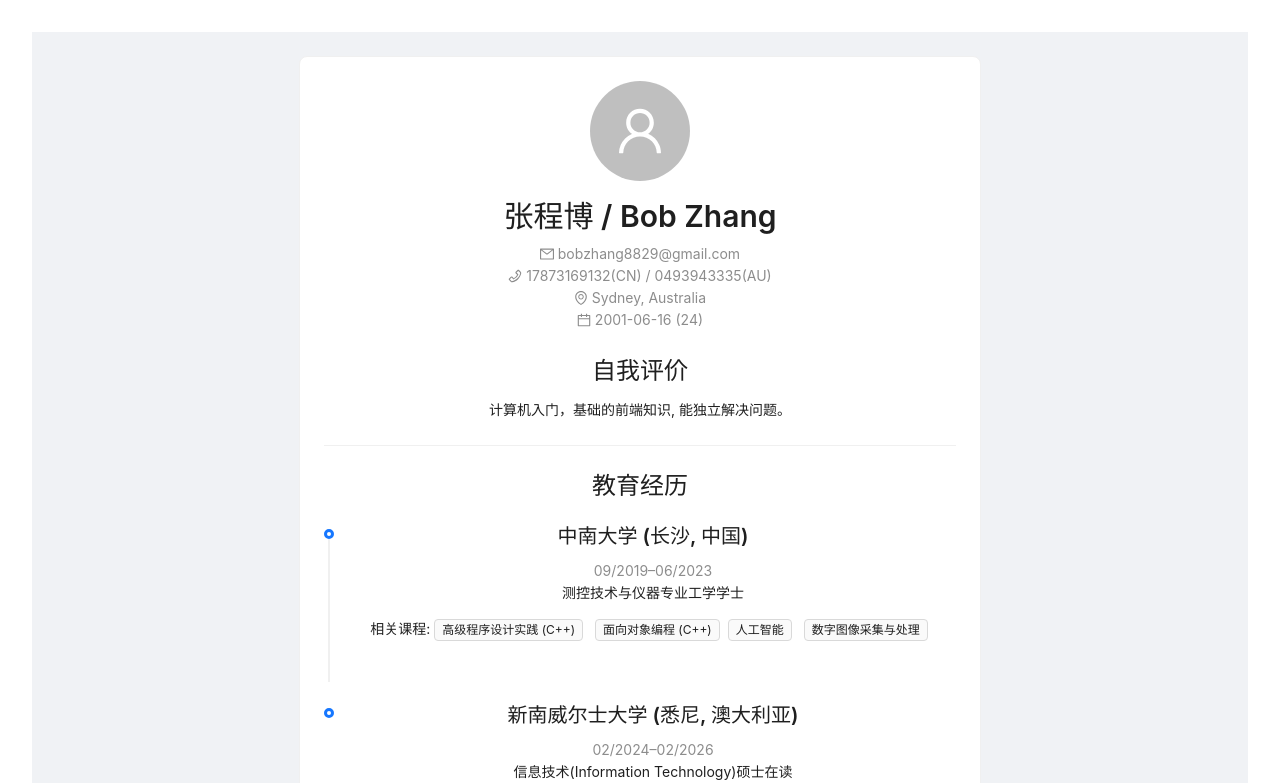
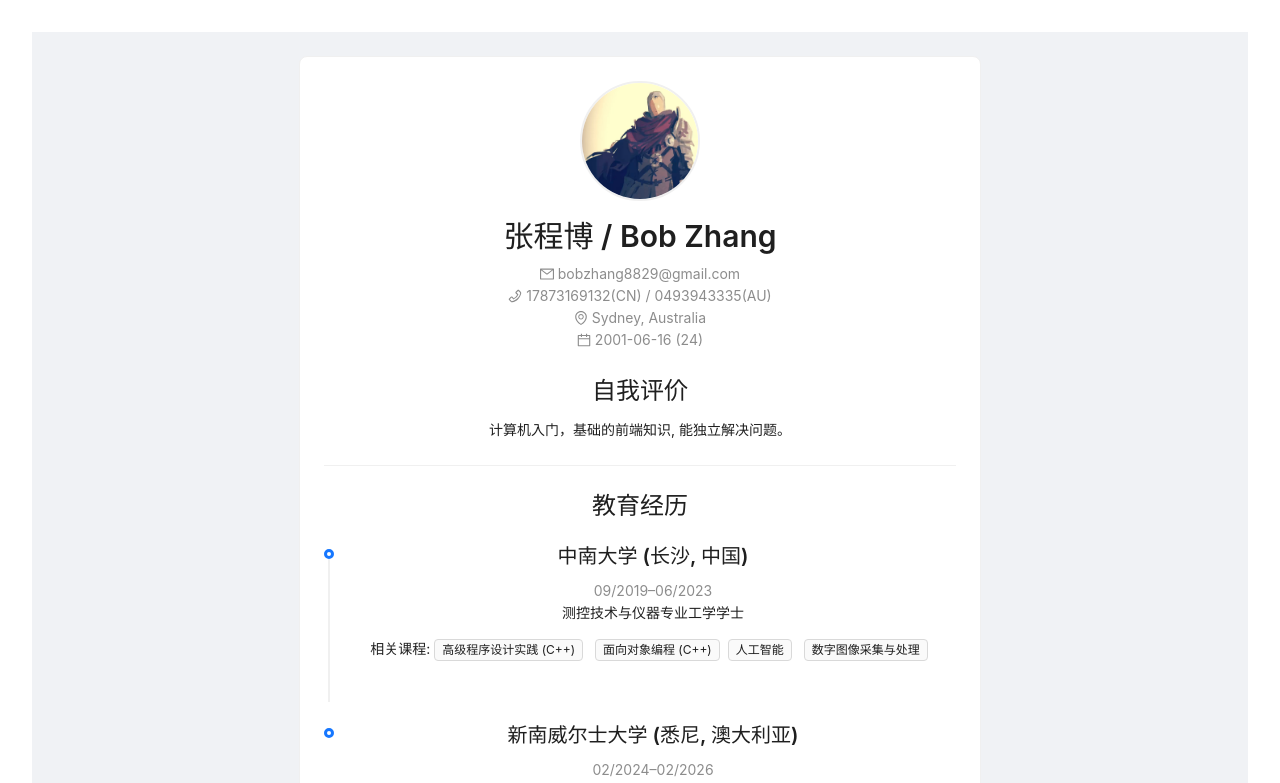
Before and after one commit to ARE404/MyWebsite, a React (Vite) app in the folder MyWebsite/: page / in a window 1280 px wide. Shown: the top 783 px of the page. Built offline with nearby package versions, Linux system fonts and the light colour scheme.

Commit message:
add profile pic

```diff
--- a/MyWebsite/src/pages/AboutMe.jsx
+++ b/MyWebsite/src/pages/AboutMe.jsx
@@ -1,5 +1,6 @@
 import { Card, Typography, Divider, Timeline, List, Tag, Row, Col, Avatar, Space } from 'antd';
 import { EnvironmentOutlined, MailOutlined, PhoneOutlined, CalendarOutlined, UserOutlined } from '@ant-design/icons';
+import avatarImage from '../assets/images/ds3.jpeg';  // 正确导入图片
 
 const { Title, Text, Paragraph } = Typography;
 
@@ -11,16 +12,25 @@ const AboutMe = () => {
                     <Card>
                         {/* Header Section */}
                         <div style={{ textAlign: 'center', marginBottom: '24px' }}>
-                            <Avatar size={100} icon={<UserOutlined />} />
+                            <Avatar
+                                size={120}  // 设置更大的尺寸
+                                src={avatarImage}  // 使用导入的图片
+                                style={{
+                                    width: '120px',
+                                    height: '120px',
+                                    objectFit: 'cover',  // 确保图片填充整个空间
+                                    border: '2px solid #f0f0f0'  // 添加边框效果
+                                }}
+                            />
                             <Title level={2} style={{ marginBottom: '8px', marginTop: '16px' }}>张程博 / Bob Zhang</Title>
                             <div>
-                                <Text type="secondary"><MailOutlined /> bobzhang8829@gmail.com</Text>
+                                <Text type="secondary"><MailOutlined />  bobzhang8829@gmail.com</Text>
                                 <br />
-                                <Text type="secondary"><PhoneOutlined /> 17873169132(CN) / 0493943335(AU)</Text>
+                                <Text type="secondary"><PhoneOutlined />  17873169132(CN) / 0493943335(AU)</Text>
                                 <br />
-                                <Text type="secondary"><EnvironmentOutlined /> Sydney, Australia</Text>
+                                <Text type="secondary"><EnvironmentOutlined />  Sydney, Australia</Text>
                                 <br />
-                                <Text type="secondary"><CalendarOutlined /> 2001-06-16 (24)</Text>
+                                <Text type="secondary"><CalendarOutlined />  2001-06-16 (24)</Text>
                             </div>
                         </div>
 
```
Also changed, not shown: MyWebsite/src/assets/images/ds3.jpeg (added).
